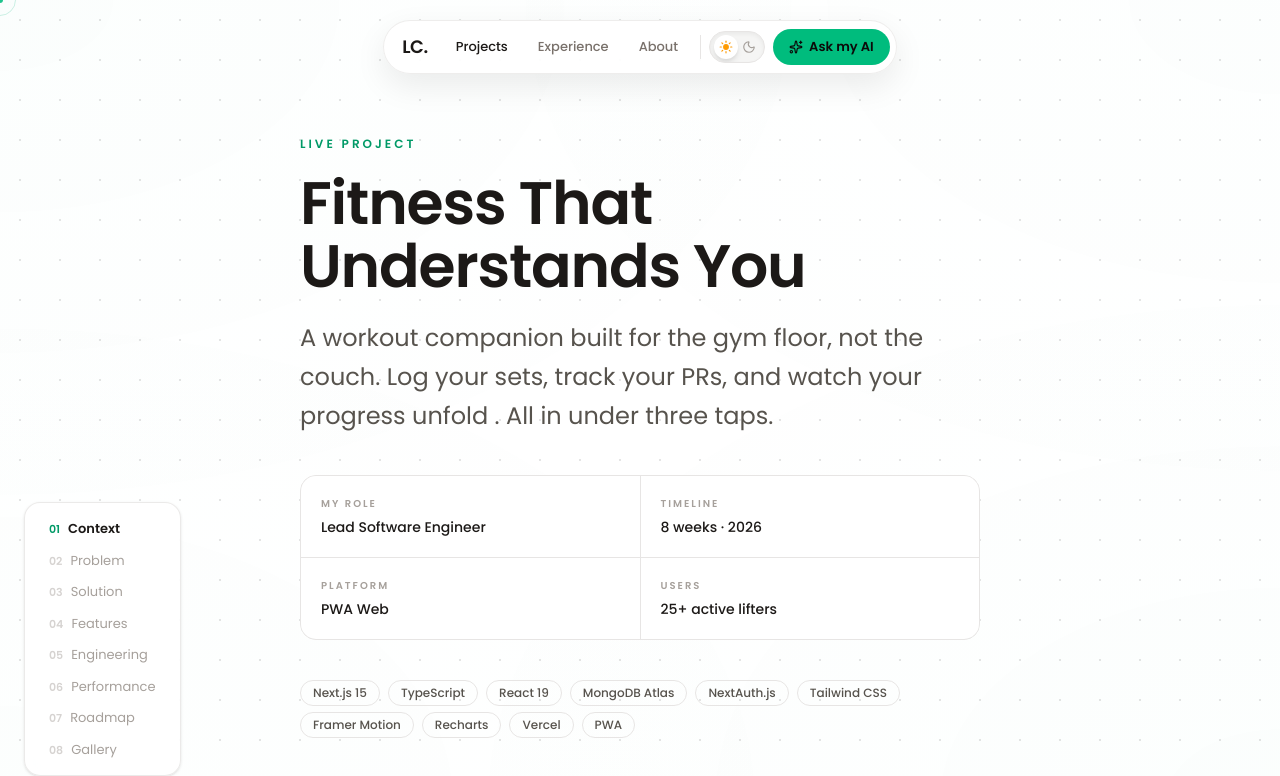
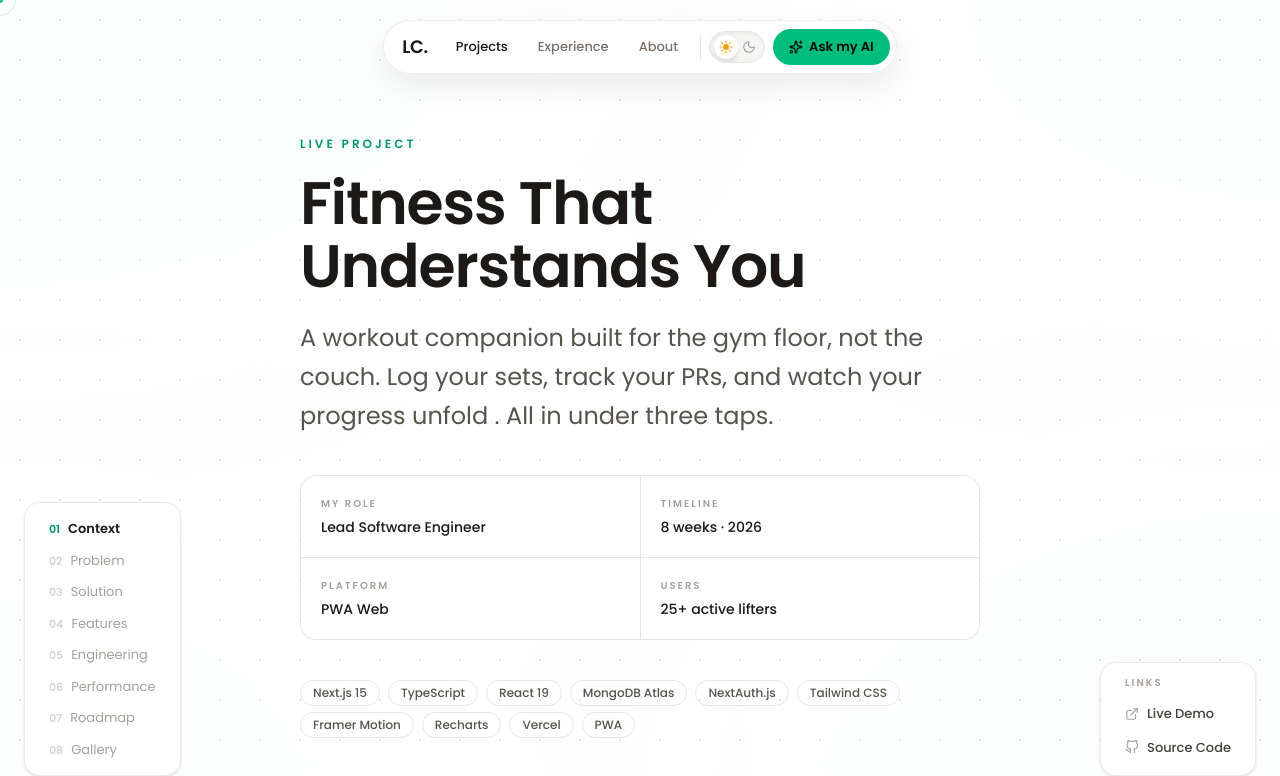
Before and after one commit to lokesh-dc/portfolio, a Next.js app: page /projects/fitness-tracker in a window 1280 px wide. Shown: the top 776 px of the page. Built offline with nearby package versions, Linux system fonts and the light colour scheme.

Commit message:
Project : Sticky Links Section

```diff
--- a/src/app/projects/[slug]/page.tsx
+++ b/src/app/projects/[slug]/page.tsx
@@ -17,6 +17,7 @@ import { Gallery } from "@/components/projects/Gallery";
 import { Roadmap } from "@/components/projects/Roadmap";
 import { LessonsLearned } from "@/components/projects/LessonsLearned";
 import { TechStackGrid } from "@/components/projects/TechStackGrid";
+import ProjectLinks from "@/components/projects/ProjectLinks";
 
 export async function generateStaticParams() {
   return Object.keys(projectsV2Data).map((slug) => ({ slug }));
@@ -48,6 +49,7 @@ function ProjectV2Page({ project }: { project: any }) {
   return (
     <div className="relative">
       <div className="mesh-gradient" />
+      <ProjectLinks liveUrl={project.links?.live} githubUrl={project.links?.github} />
       <div className="relative z-10 space-y-24 md:space-y-32 pb-32">
         <ProjectHero
           title={project.meta.title}
--- a/src/components/projects/FitTrackCaseStudy.tsx
+++ b/src/components/projects/FitTrackCaseStudy.tsx
@@ -3,6 +3,7 @@ import { ExternalLink } from "lucide-react";
 import { GithubIcon as Github } from "@/components/SocialIcons";
 import projectsV2Data from "@/lib/projects-v2.json";
 import ProjectMenu, { ProjectSection } from "@/components/projects/ProjectMenu";
+import ProjectLinks from "@/components/projects/ProjectLinks";
 import SectionHeader from "@/components/projects/SectionHeader";
 import ProjectGallery from "@/components/projects/ProjectGallery";
 import { cleanText, TitleLines } from "@/lib/text";
@@ -71,6 +72,7 @@ export default function FitTrackCaseStudy() {
   return (
     <div className="relative flex-1 w-full">
       <ProjectMenu sections={sections} />
+      <ProjectLinks liveUrl={project.links.live} githubUrl={project.links.github} />
 
       <article className="mx-auto w-full max-w-190 px-6 md:px-10 space-y-20 md:space-y-28 pb-32">
         {/* Hero */}
--- a/src/components/projects/HookedOnMoviesCaseStudy.tsx
+++ b/src/components/projects/HookedOnMoviesCaseStudy.tsx
@@ -3,6 +3,7 @@ import { ExternalLink } from "lucide-react";
 import { GithubIcon as Github } from "@/components/SocialIcons";
 import projectsV2Data from "@/lib/projects-v2.json";
 import ProjectMenu, { ProjectSection } from "@/components/projects/ProjectMenu";
+import ProjectLinks from "@/components/projects/ProjectLinks";
 import SectionHeader from "@/components/projects/SectionHeader";
 import ProjectGallery from "@/components/projects/ProjectGallery";
 import { cleanText, TitleLines } from "@/lib/text";
@@ -71,6 +72,7 @@ export default function HookedOnMoviesCaseStudy() {
   return (
     <div className="relative flex-1 w-full">
       <ProjectMenu sections={sections} />
+      <ProjectLinks liveUrl={project.links.live} githubUrl={project.links.github} />
 
       <article className="mx-auto w-full max-w-[760px] px-6 md:px-10 space-y-20 md:space-y-28 pb-32">
         {/* Hero */}
--- a/src/components/projects/KlickyCaseStudy.tsx
+++ b/src/components/projects/KlickyCaseStudy.tsx
@@ -2,6 +2,7 @@ import Link from "next/link";
 import { ExternalLink } from "lucide-react";
 import projectsV2Data from "@/lib/projects-v2.json";
 import ProjectMenu, { ProjectSection } from "@/components/projects/ProjectMenu";
+import ProjectLinks from "@/components/projects/ProjectLinks";
 import SectionHeader from "@/components/projects/SectionHeader";
 import ProjectGallery from "@/components/projects/ProjectGallery";
 import { cleanText, TitleLines } from "@/lib/text";
@@ -72,6 +73,7 @@ export default function KlickyCaseStudy() {
   return (
     <div className="relative flex-1 w-full">
       <ProjectMenu sections={sections} />
+      <ProjectLinks liveUrl={project.links.live} githubUrl={project.links.github} />
 
       <article className="mx-auto w-full max-w-[760px] px-6 md:px-10 space-y-20 md:space-y-28 pb-32">
         {/* Hero */}
--- a/src/components/projects/PortfolioRedesignCaseStudy.tsx
+++ b/src/components/projects/PortfolioRedesignCaseStudy.tsx
@@ -4,6 +4,7 @@ import { ArrowUpRight } from "lucide-react";
 import { GithubIcon as Github } from "@/components/SocialIcons";
 import projectsV2Data from "@/lib/projects-v2.json";
 import ProjectMenu, { ProjectSection } from "@/components/projects/ProjectMenu";
+import ProjectLinks from "@/components/projects/ProjectLinks";
 import SectionHeader from "@/components/projects/SectionHeader";
 import { cleanText, TitleLines } from "@/lib/text";
 
@@ -41,6 +42,7 @@ export default function PortfolioRedesignCaseStudy() {
   return (
     <div className="relative flex-1 w-full">
       <ProjectMenu sections={sections} />
+      <ProjectLinks liveUrl={links.live} githubUrl={links.github} />
 
       <article className="mx-auto w-full max-w-[760px] px-6 md:px-10 space-y-20 md:space-y-28 pb-32">
         {/* Hero */}
--- /dev/null
+++ b/src/components/projects/ProjectLinks.tsx
@@ -0,0 +1,49 @@
+import { ExternalLink } from "lucide-react";
+import { GithubIcon } from "@/components/SocialIcons";
+
+type ProjectLinksProps = {
+  liveUrl?: string;
+  githubUrl?: string;
+};
+
+export default function ProjectLinks({ liveUrl, githubUrl }: ProjectLinksProps) {
+  const hasAny = Boolean(liveUrl || githubUrl);
+  if (!hasAny) return null;
+
+  return (
+    <aside
+      className="fixed bottom-6 right-6 z-40 hidden lg:block"
+      aria-label="Project links"
+    >
+      <div className="rounded-2xl border border-stone-200/80 dark:border-white/10 bg-white/80 dark:bg-stone-950/80 backdrop-blur-md px-4 py-3 shadow-sm">
+        <p className="px-2 pb-2 text-[10px] font-bold uppercase tracking-[0.2em] text-stone-400 dark:text-stone-500">
+          Links
+        </p>
+        <div className="flex flex-col gap-0.5">
+          {liveUrl && (
+            <a
+              href={liveUrl}
+              target="_blank"
+              rel="noopener noreferrer"
+              className="flex items-center gap-2 rounded-lg px-2 py-1.5 text-[13px] font-medium text-stone-700 dark:text-stone-300 transition-colors hover:text-emerald-600 dark:hover:text-emerald-400 hover:bg-stone-100 dark:hover:bg-white/5"
+            >
+              <ExternalLink size={14} className="text-stone-400 dark:text-stone-500" />
+              Live Demo
+            </a>
+          )}
+          {githubUrl && (
+            <a
+              href={githubUrl}
+              target="_blank"
+              rel="noopener noreferrer"
+              className="flex items-center gap-2 rounded-lg px-2 py-1.5 text-[13px] font-medium text-stone-700 dark:text-stone-300 transition-colors hover:text-emerald-600 dark:hover:text-emerald-400 hover:bg-stone-100 dark:hover:bg-white/5"
+            >
+              <GithubIcon className="h-[14px] w-[14px] text-stone-400 dark:text-stone-500" />
+              Source Code
+            </a>
+          )}
+        </div>
+      </div>
+    </aside>
+  );
+}
```
Also changed, not shown: src/lib/projects-v2.json.
